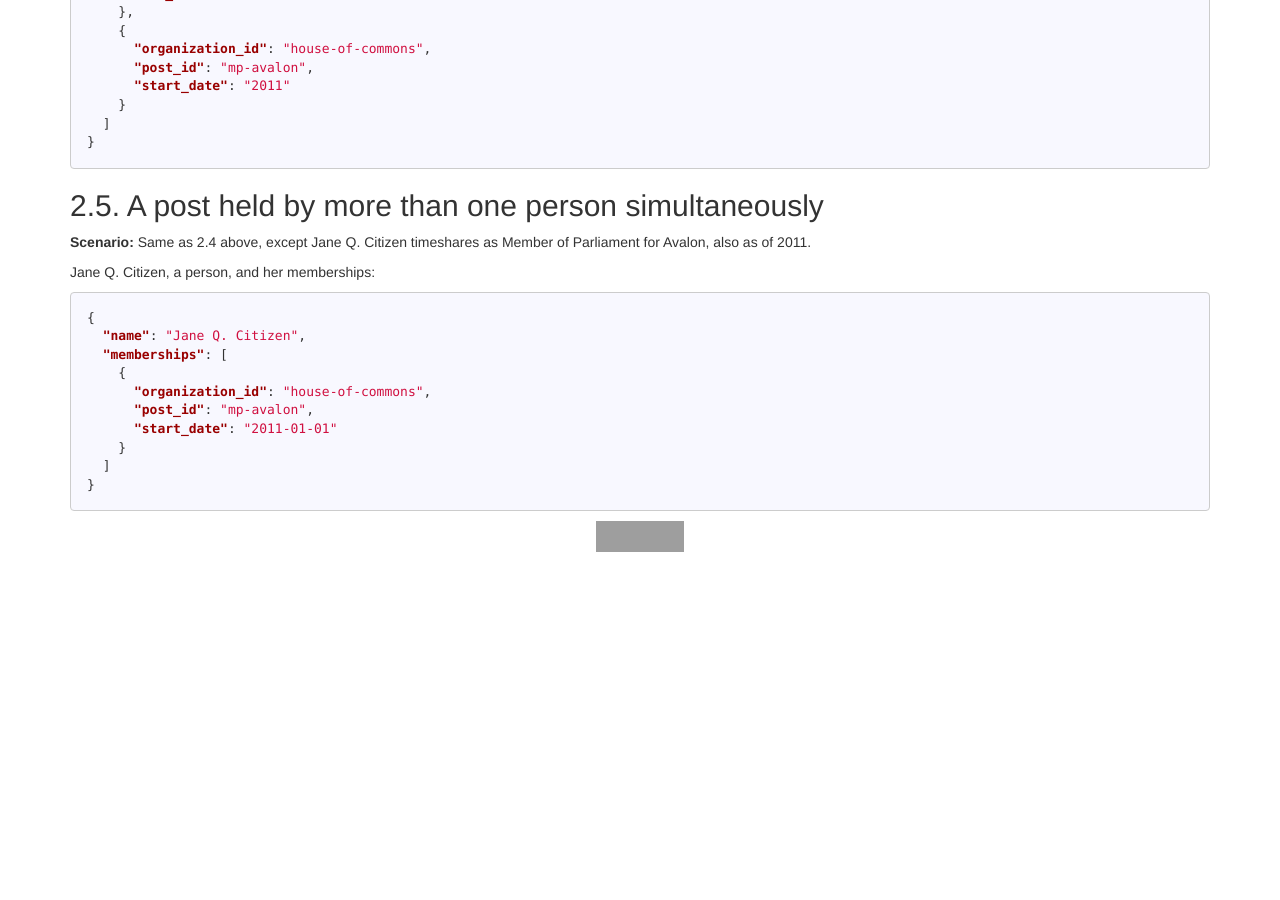
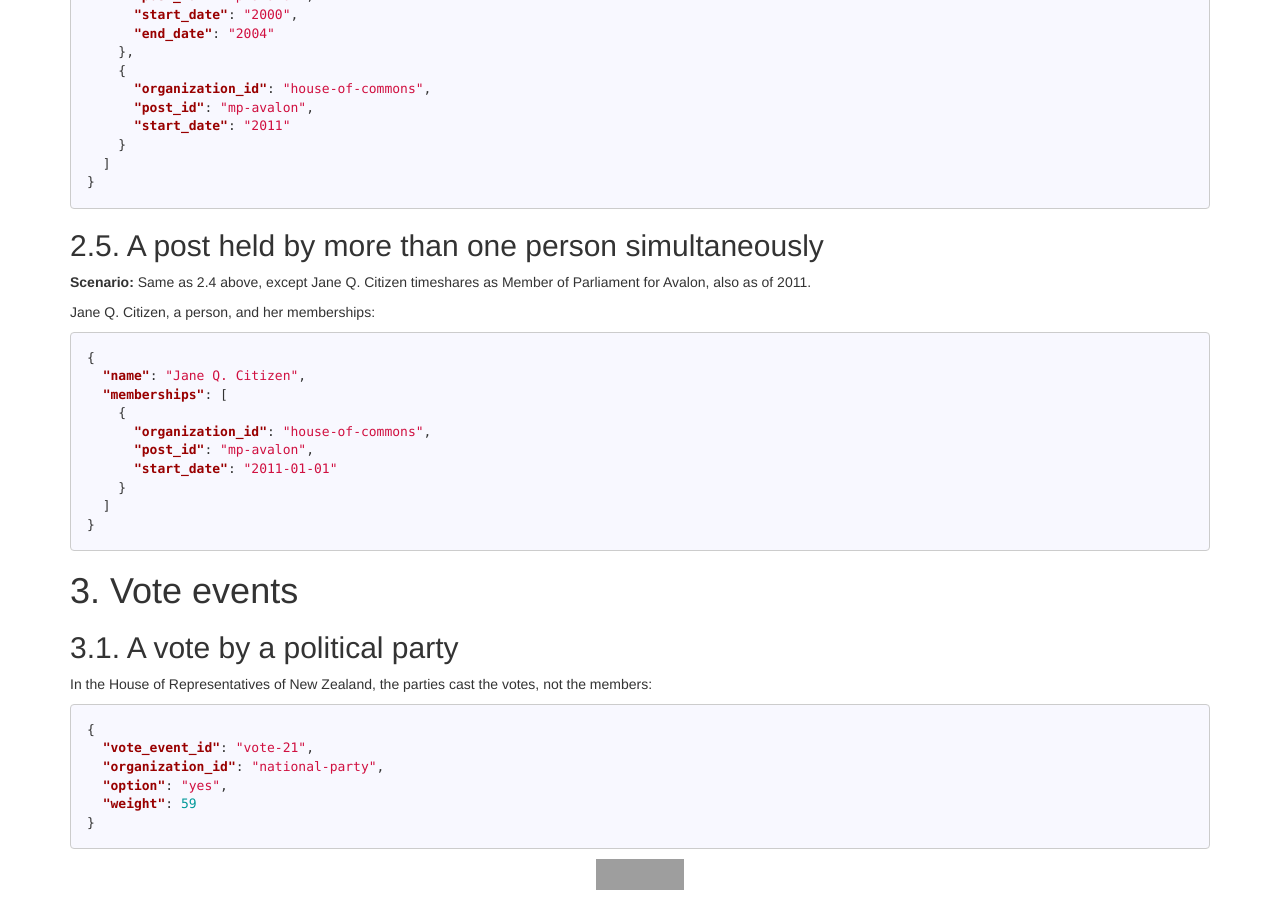
Before and after one commit to popolo-project/popolo-spec, a Jekyll site: the page built from appendices/examples.md, in a window 1280 px wide and 900 px high, scrolled down 4052 px. Built offline with Jekyll 4.4.1, drawn with Linux system fonts in a browser that asks for light colours; nearby versions of some CDN libraries; Markdown is read by kramdown in place of the engine named in the settings; before the commit the page ends 4614 px from its top, so only the background shows below that; some of the changed text lies outside the part shown; grey boxes are pictures that could not be loaded.

Commit message:
fix spacing, add party vote example

````diff
--- a/appendices/examples.md
+++ b/appendices/examples.md
@@ -22,6 +22,8 @@ This document provides more complex examples than [the samples given in the spec
   1. [Change in party affiliation](#party-affiliation)
   1. [A previously held post](#previous-post)
   1. [A post held by more than one person simultaneously](#simultaneous-post)
+1. [Vote events](#vote-events)
+  1. [A vote by a political party](#party-vote)
 
 <h1 id="contact-details">1. Contact details</h1>
 
@@ -253,3 +255,18 @@ Jane Q. Citizen, a person, and her memberships:
   ]
 }
 ```
+
+<h1 id="vote-events">3. Vote events</h1>
+
+<h2 id="party-vote">3.1. A vote by a political party</h2>
+
+In the House of Representatives of New Zealand, the parties cast the votes, not the members:
+
+```json
+{
+  "vote_event_id": "vote-21",
+  "organization_id": "national-party",
+  "option": "yes",
+  "weight": 59
+}
+```
--- a/examples/vote.json
+++ b/examples/vote.json
@@ -3,6 +3,5 @@
   "person_id": "john-q-public",
   "option": "paired",
   "role": "chair",
-  "weight": 1,
   "pair_id": "joe-bloggs"
 }
````
Also changed, not shown: specs/motion.md (+1 -0 lines), specs/vote.md (+4 -0 lines).
